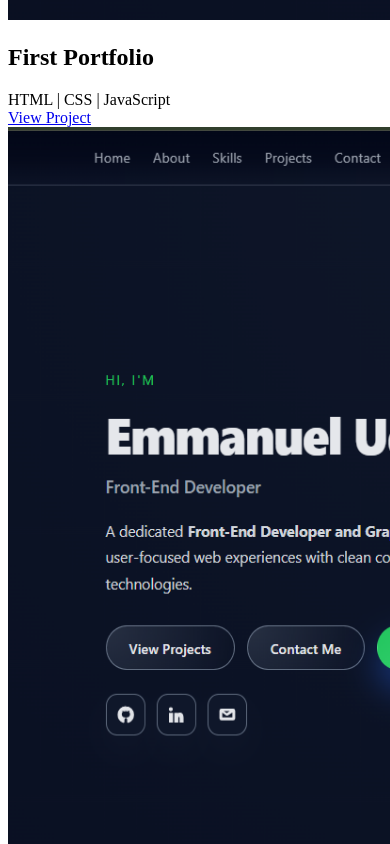
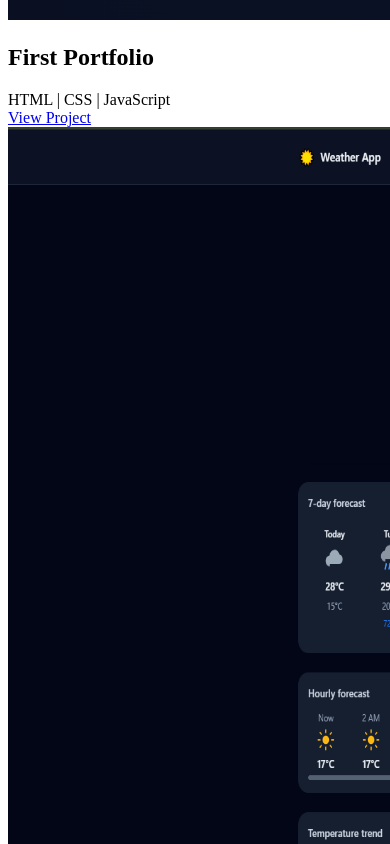
Before and after one commit to emmanueludorah/emmydev_, a Next.js app: page /projects in a window 390 px wide. Shown: the part 860-1704 px from the top of the page. Built offline with nearby package versions, Linux system fonts and the light colour scheme.

Commit message:
Add new portfolio section and fix mobile layout

```diff
--- a/src/components/Skills.js
+++ b/src/components/Skills.js
@@ -50,11 +50,12 @@ const Skills = () => {
         <Skill name="TypeScript" x="0vw" y="12vw" />
         <Skill name="Next.js" x="-20vw" y="-15vw" />
         <Skill name="CSS" x="15vw" y="-12vw" />
-        <Skill name="Git" x="-35vw" y="-5vw" />
+        <Skill name="Git/GitHub" x="-29vw" y="-5vw" />
         <Skill name="UI / UX" x="32vw" y="-5vw" />
         <Skill name="GitHub" x="0vw" y="-20vw" />
         <Skill name="React" x="-25vw" y="18vw" />
-        <Skill name="Framer Motion" x="28vw" y="18vw" />
+        <Skill name="Framer Motion" x="22vw" y="17vw" />
+        <Skill name="API Integration" x="0vw" y="25vw" />
       </div>
     </>
   );
--- a/src/pages/about.js
+++ b/src/pages/about.js
@@ -65,7 +65,7 @@ export default function About() {
               <p className="font-medium ">
                 I'm Emmanuel Udorah, a passionate Frontend developer dedicated to creating modern, responsive,
                 and user-friendly web experiences. I specialize in transforming designs into interactive
-                websites using technologies such as HTML 5, CSS, JavaScript, Typescript, React, Next.js, and Tailwind CSS.
+                websites using technologies such as HTML5, CSS3, JavaScript (ES6+), Git & GitHub, Typescript, React, Next.js, Tailwind CSS and REST APIs.
               </p>
               <p className="my-4 font-medium">
                 With a strong focus on performance, accessibility, and clean code, I build intuitive interfaces
--- a/src/pages/projects.js
+++ b/src/pages/projects.js
@@ -6,6 +6,8 @@ import Image from "next/image";
 import Link from "next/link";
 import { HireMe2 } from "@/components/HireMe2";
 import proj1 from "../../public/images/projects/portofolio.png";
+
+import proj2 from "../../public/images/projects/weather app.png";
 
 const FeaturedProject = ({
   type,
@@ -148,10 +150,10 @@ export default function Projects() {
             </div>
             <div className="col-span-6 sm:col-span-12">
               <Project
-                tools="HTML | CSS | JavaScript | Gatsby"
+                tools="Next.js | Tailwind CSS | TypeScript | Open-Meteo API"
                 title="Weather Forecast"
-                img={proj1}
-                link="https://emmydev.me"
+                img={proj2}
+                link="https://weather-forecast-two-teal.vercel.app/"
               />
             </div>
           </div>
```
Also changed, not shown: src/components/Footer.js (+11 -1 lines), public/images/projects/weather app.png (added).
